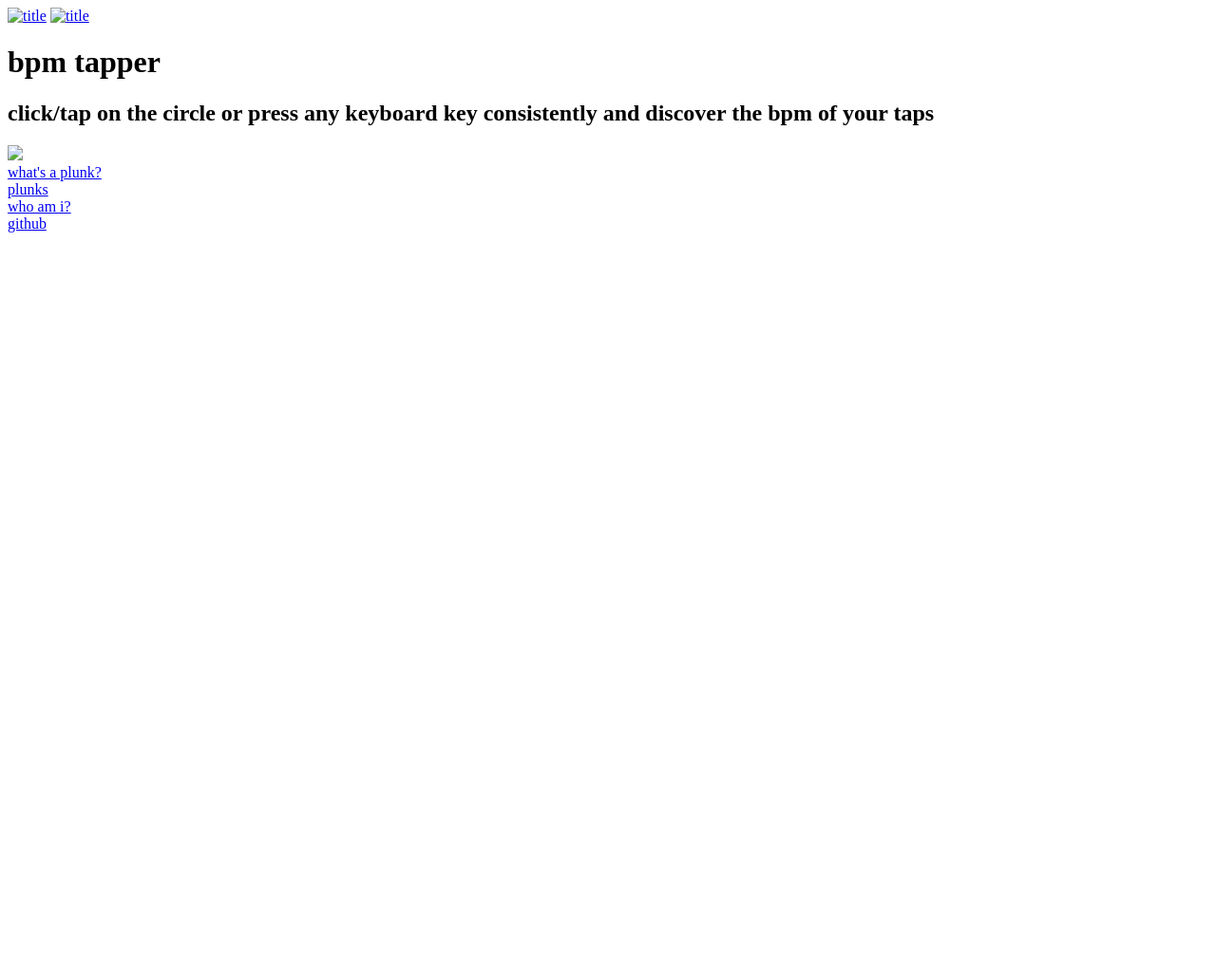
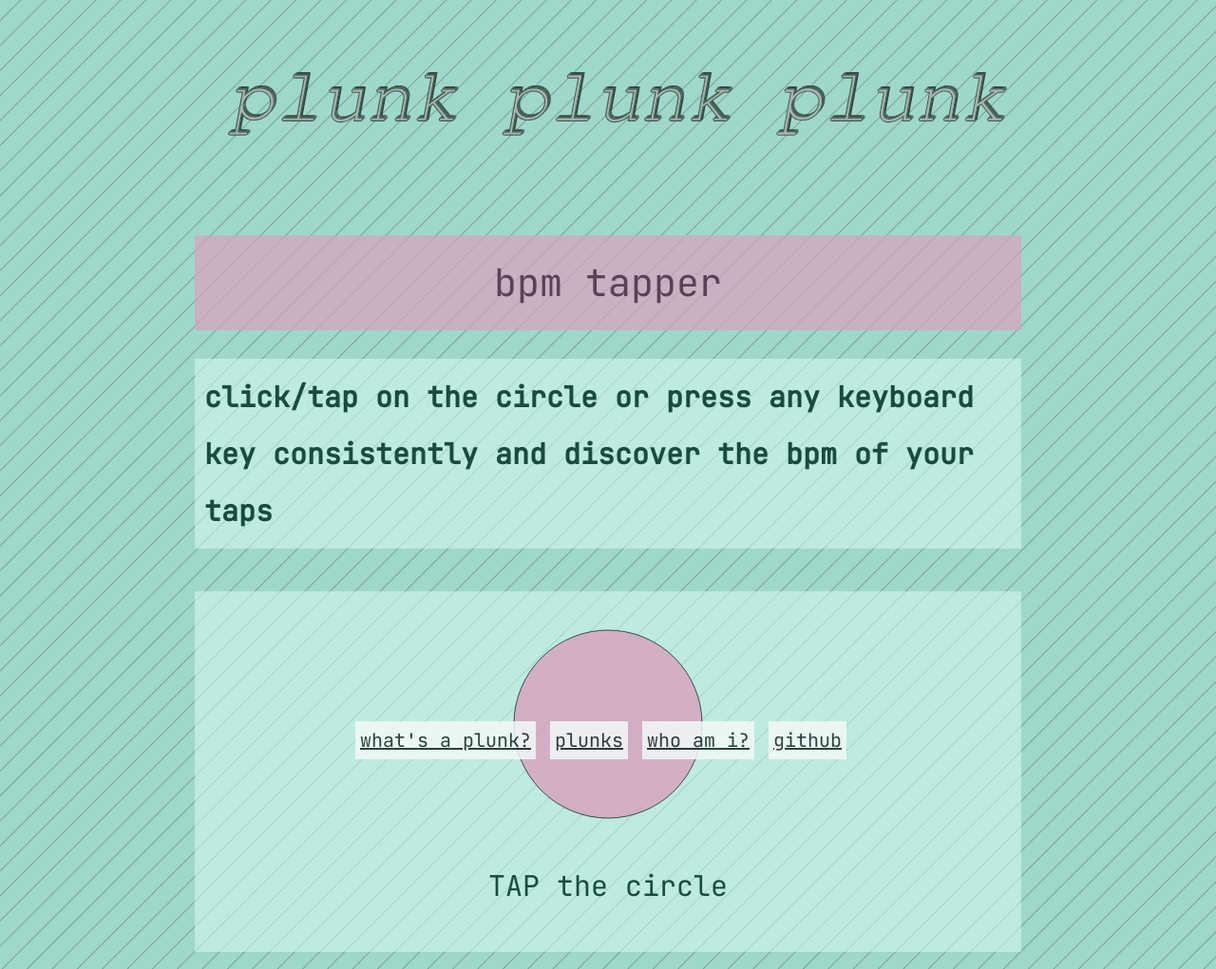
Before and after one commit to stefan-yas/plunkplunkplunk.xyz, a plain HTML site: page public/bpm-tapper/index.html in a window 1280 px wide. Shown: the top 1021 px of the page at 95% size. Before the commit the page ends 800 px from the top, so only its background shows below. Drawn offline with Linux system fonts and the light colour scheme; the site is published under a folder, as on GitHub Pages, so addresses that start at the root find nothing.

Commit message:
fix(plunks): general layout fixes

```diff
--- a/public/bpm-tapper/index.html
+++ b/public/bpm-tapper/index.html
@@ -4,7 +4,7 @@
 <head>
     <title>bpm tapper | plunk plunk plunk</title>
     <meta charset="UTF-8" />
-    <link rel="stylesheet" href="/styles/styles.css" />
+    <link rel="stylesheet" href="../styles/styles.css" />
     <meta name="viewport" content="width=device-width, initial-scale=1.0" />
     <meta property="og:title" content="prnt.sc lottery | plunk plunk plunk" />
     <meta property="og:image" content="" />
@@ -24,9 +24,9 @@
 
     <header>
         <div class="logo">
-            <a href="https://plunkplunkplunk.xyz"><img class="desktop" src="/img/title.svg" alt="title"></a>
+            <a href="https://plunkplunkplunk.xyz"><img class="desktop" src="../img/title.svg" alt="title"></a>
 
-            <a href="https://plunkplunkplunk.xyz"><img class="mobile" src="/img/logo-mobile.svg" alt="title"></a></div>
+            <a href="https://plunkplunkplunk.xyz"><img class="mobile" src="../img/logo-mobile.svg" alt="title"></a></div>
 
     </header>
 
@@ -38,7 +38,7 @@
         <div class="main-container-tapper">
             <div class="input-container-tapper">
 
-                <img id="ellipse" src="/img/ellipse.svg" onclick="logKey(); updateAverage();">
+                <img id="ellipse" src="../img/ellipse.svg" onclick="logKey(); updateAverage();">
 
                 <span contenteditable="true" id="BPM" class="badge alert-info"></span></span>
 
--- a/public/styles/styles.css
+++ b/public/styles/styles.css
@@ -87,6 +87,10 @@ p {
     margin: 15px;
 }
 
+main {
+    margin-bottom: 2em;
+}
+
 .plunk-grid-container {
     grid-template-columns: auto;
     display: grid;
@@ -107,6 +111,7 @@ p {
     display: flex;
     justify-content: center;
     flex-direction: column;
+
 }
 
 #generate {
```
Also changed, not shown: public/plunkboard/index.html (+3 -3 lines), public/prnt.sc-lottery/index.html (+3 -3 lines).
